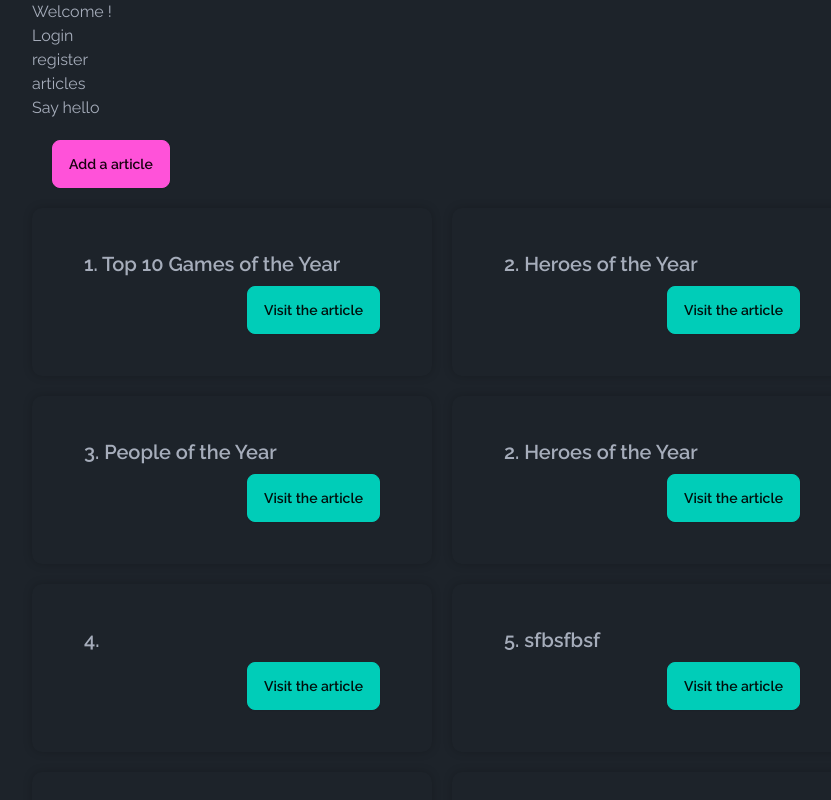
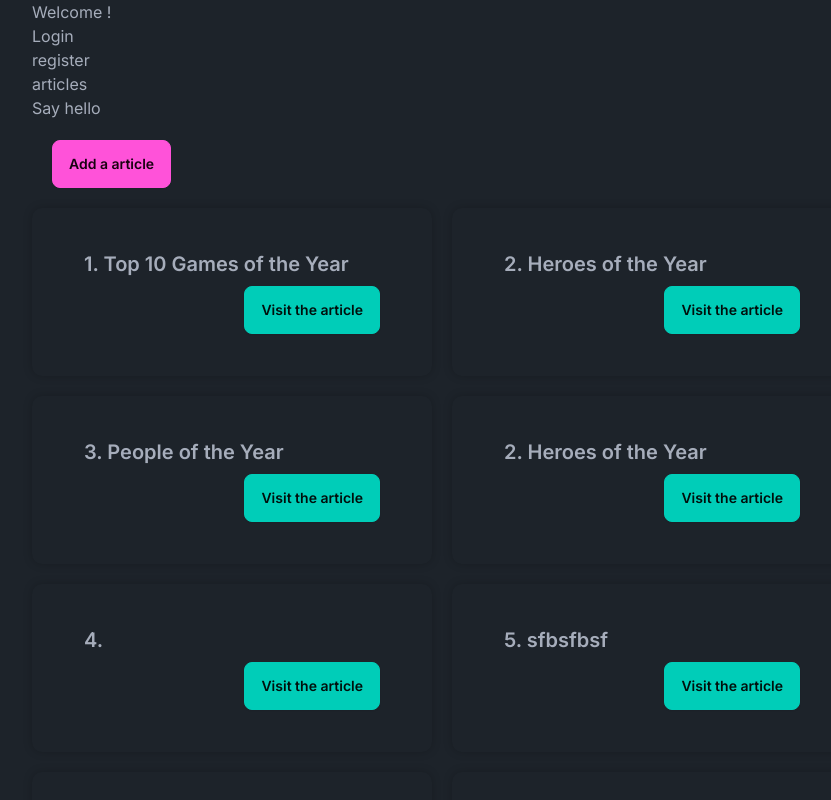
Before and after one commit to Yoni-Deserbaix/MyBlog, a Next.js app: page / in a window 1280 px wide. Shown: the top 800 px of the page, without its empty margins (48-879 px from the left). Built offline with nearby package versions, Linux system fonts and the light colour scheme; data requests are answered from the project's data file.

Commit message:
rechange font with Next.js

```diff
--- a/app/layout.tsx
+++ b/app/layout.tsx
@@ -1,8 +1,8 @@
 import type { Metadata } from "next";
-import { Raleway } from "next/font/google";
+import { Inter } from "next/font/google";
 import "./globals.css";
 
-const raleway = Raleway({ subsets: ["latin"] });
+const inter = Inter({ subsets: ["latin"] });
 
 export const metadata: Metadata = {
   title: "Create Next App",
@@ -16,7 +16,7 @@ export default function RootLayout({
 }>) {
   return (
     <html lang="en" data-theme="dark">
-      <body className={raleway.className}>{children}</body>
+      <body className={inter.className}>{children}</body>
     </html>
   );
 }
```
